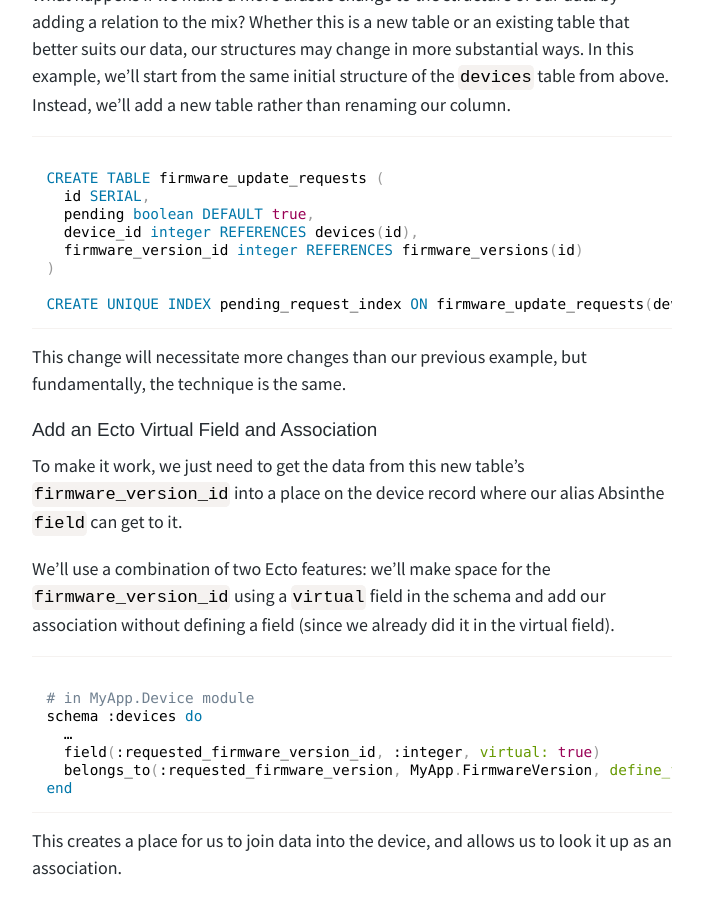
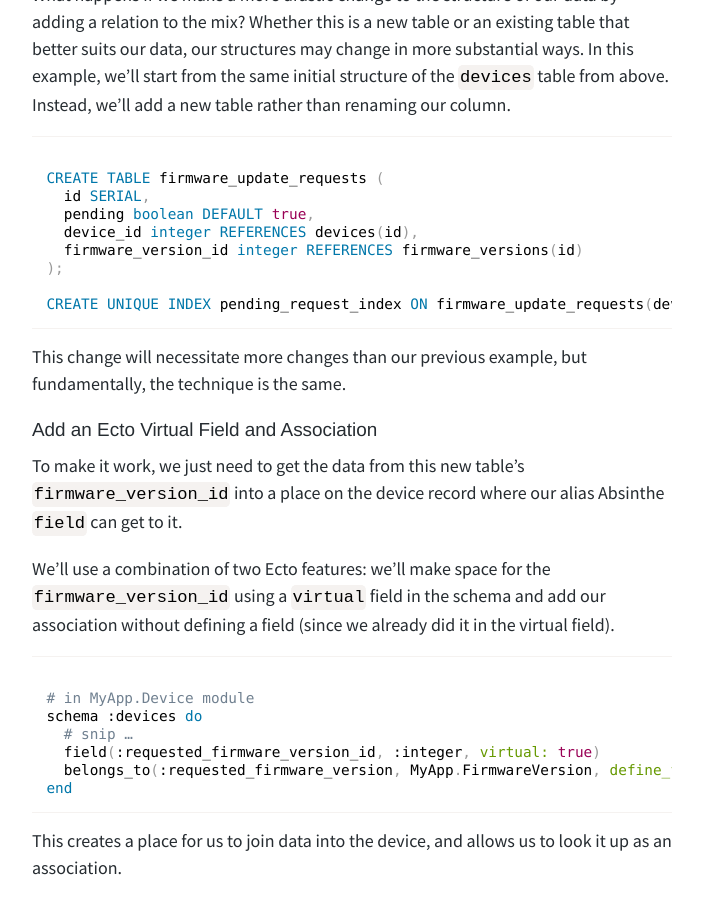
Before and after one commit to tpitale/tpitale.github.io, a Jekyll site: the page built from _posts/2019-02-01-aliasing-fields-on-ecto-associations-in-absinthe-for-graphql.md, in a window 1280 px wide and 900 px high, scrolled down 2086 px. Shown: the whole window, without its empty margins (288-991 px from the left). Built offline with Jekyll 4.4.1, drawn with Linux system fonts in a browser that asks for light colours.

Commit message:
Missing semicolon

```diff
--- a/_posts/2019-02-01-aliasing-fields-on-ecto-associations-in-absinthe-for-graphql.md
+++ b/_posts/2019-02-01-aliasing-fields-on-ecto-associations-in-absinthe-for-graphql.md
@@ -80,7 +80,7 @@ CREATE TABLE firmware_update_requests (
   pending boolean DEFAULT true,
   device_id integer REFERENCES devices(id),
   firmware_version_id integer REFERENCES firmware_versions(id)
-)
+);
 
 CREATE UNIQUE INDEX pending_request_index ON firmware_update_requests(device_id, pending);
 </code></pre>
@@ -96,7 +96,7 @@ We’ll use a combination of two Ecto features: we’ll make space for the `firm
 <pre><code class="language-elixir">
 # in MyApp.Device module
 schema :devices do
-  …
+  # snip …
   field(:requested_firmware_version_id, :integer, virtual: true)
   belongs_to(:requested_firmware_version, MyApp.FirmwareVersion, define_field: false)
 end
```
